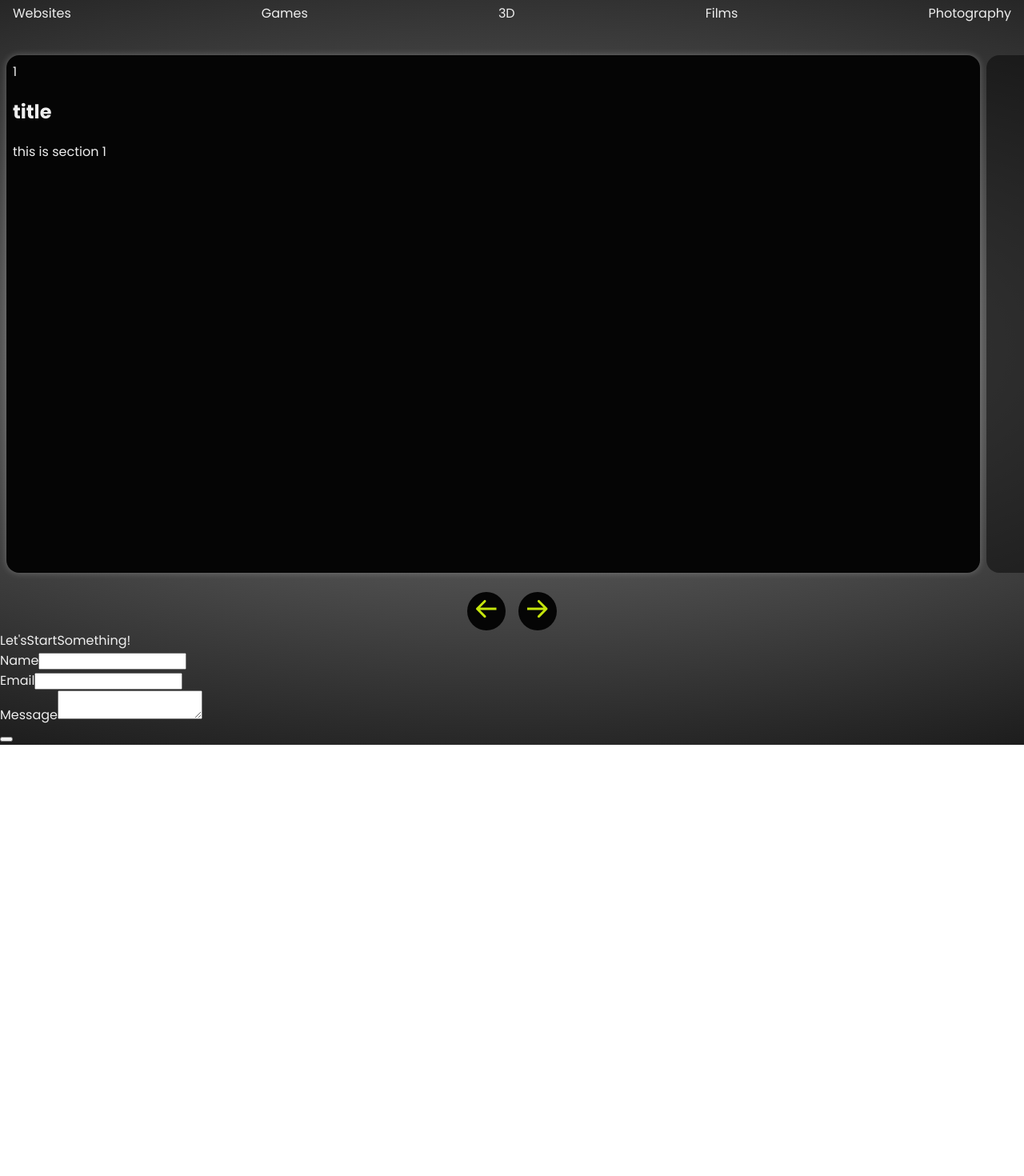
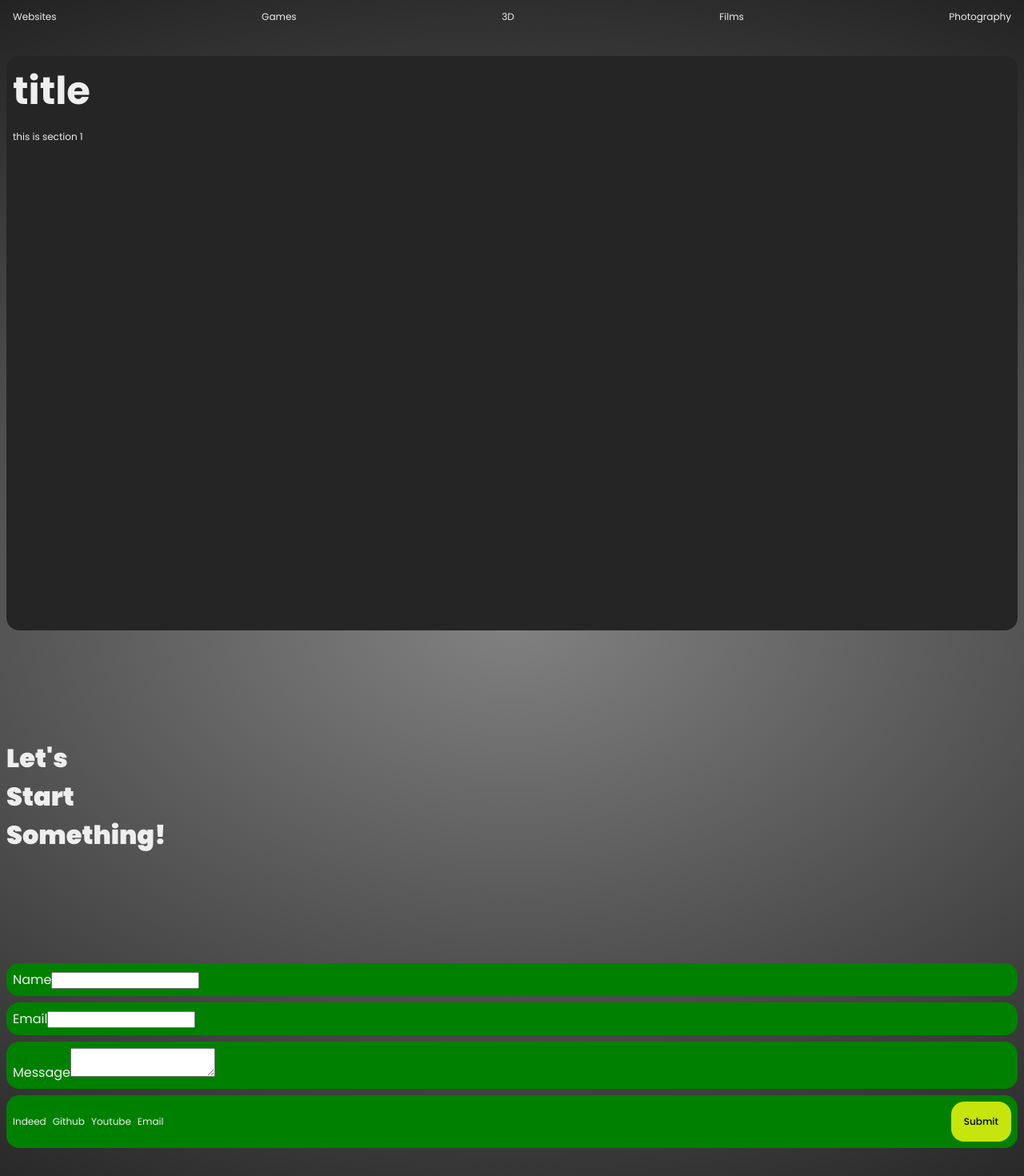
Before and after one commit to Ho0b/portfolio3, a React (Vite) app: page / in a window 1280 px wide. Shown: the part 60-1530 px from the top of the page at 80% size. Before the commit the page ends 991 px from the top, so only its background shows below. Built offline with nearby package versions, Linux system fonts and the light colour scheme; a web font is replaced by a local one.

Commit message:
updated contact

```diff
--- a/src/App.css
+++ b/src/App.css
@@ -2,6 +2,12 @@
     --font1: "Inter", sans-serif;
     --font2: "Poppins", sans-serif;
     --font3: "Ovo", serif;
+
+    --fsize_small: 6px;
+    --fsize_medium: 12px;
+    --fsize_big: 24px;
+    --fsize_huge: 32px;
+    --fsize_chungus: 48px;
 
     --primary: #020202;
     --secondary: #EEEEEE;
@@ -40,16 +46,22 @@ h2{
 header{
     display: flex;
     flex-direction: row;
-    justify-content: space-evenly;
+    justify-content: space-between;
     align-items: center;
 
     position: sticky;
     top: 0;
 
-    height: 48px;
+    height: 24px;
+
+    z-index: 100;
+
+    padding: 16px;
+
 
     & a{
         height: fit-content;
+        font-size: var(--fsize_medium);
     }
 }
 
@@ -106,85 +118,123 @@ footer{
 
         & li{
             text-decoration: none;
+
+            font-size: var(--fsize_medium);
         }
     }
 
     & #projectsDisplay{
         gap: 8px;
         overflow-x: hidden;
-        overflow-y: hidden;
+        overflow-y: scroll;
         scrollbar-width: none;
+
+        display: flex;
+        flex-direction: column;
 
         padding: 8px;
 
         scroll-behavior: smooth;
-        scroll-snap-type: inline;
-        scroll-snap-align: center;
-
-        & #active{
-            filter: opacity(1);
-            color: var(--secondary);
-            box-shadow: 0 0px 8px rgba(255,255,255, .25);
-        }
 
         & .projectCard{
             aspect-ratio: 16/9;
             min-width: 95%;
             max-height: 768px;
-            background-color: var(--unfocused);
+            background-color: var(--focused);
             border-radius: 16px;
             padding: 8px;
-            color: var(--unfocused);
-
-            filter: opacity(.5);
+            color: var(--secondary);
 
             transition: filter .5s, color .5s ease-in-out;
+
+            & h1{
+                font-size: var(--fsize_chungus);
+                margin: 0;
+            }
+            & p{
+                font-size: var(--fsize_medium);
+            }
         }
     }
 
-    & #projectScroller{
-        width: fit-content;
-        margin-inline: auto;
-
-        & button{
-            margin-inline: 8px;
-            border: none;
-            border-radius: 50%;
-            padding: 0;
-
-            width: 48px;
-            height: 48px;
-
-            background-color: var(--unfocused);
-
-            transition: background-color .25s ease-in-out;
-
-            &:hover{
-                background-color: var(--focused);
-
-                & #scrollSvg{
-                    fill:var(--secondary)
-                }
-            }
-
-            &:active{
-                background-color: var(--focused);
-
-                & #scrollSvg{
-                    fill:var(--secondary)
-                }
-            }
-
-            & #scrollSvg{
-                fill: var(--accent);
-            }
-        }
-    }
 }
 
 
 #contact{
 
+    height: 100vh;
+
+    display: flex;
+    flex-direction: column;
+
+    & #contact_cta{
+        height: 50%;
+
+        display: flex;
+        flex-direction: column;
+        align-items: start;
+        justify-content: center;
+        padding: 8px;
+
+        & span{
+            font-size: var(--fsize_huge);
+            font-weight: 1000;
+        }
+
+    }
+
+    & #formContainer{
+        height: 50%;
+        padding: 8px;
+
+        & form{
+
+            display: flex;
+            flex-direction: column;
+            gap: 8px;
+
+            & .form_group{
+                background-color: green;
+                padding: 8px;
+                border-radius: 16px;
+            }
+
+            & #buttonContainer{
+                width: 50%;
+
+                display: flex;
+                flex-direction: row;
+                justify-content: end;
+
+                & button{
+                    font-family: var(--font2);
+                    font-size: var(--fsize_medium);
+                    font-weight: 500;
+                    color: var(--primary);
+
+                    padding: 16px;
+                    border: 0px solid transparent;
+                    border-radius: 16px;
+                    background-color: var(--accent);
+                }
+            }
+
+
+            & #form_socials{
+                width: 50%;
+                list-style: none;
+                padding: 0;
+                display: flex;
+                flex-direction: row;
+                gap: 8px;
+
+                & li{
+                    font-size: var(--fsize_medium);
+                }
+            }
+        }
+
+    }
 }
 
 
--- a/src/App.jsx
+++ b/src/App.jsx
@@ -28,6 +28,9 @@ function App() {
       <Showcase/>
 
       <Contact/>
+
+
+
     </>
   );
 }
--- a/src/components/motion_variants.jsx
+++ b/src/components/motion_variants.jsx
@@ -28,11 +28,14 @@ export const item_variants = {
 export const item_fadeIn_1s = {
     hide:{
         opacity: 0,
-        x: 32
+        y: 32
     },
     show:{
         opacity: 1,
-        x: 0
+        y: 0,
+        transition:{
+            duration: 3
+        }
     }
 }
 
@@ -43,6 +46,9 @@ export const item_popIn_1s = {
     },
     show:{
         opacity: 1,
-        scale: 1
+        scale: 1,
+        transition:{
+            duration: 1
+        }
     }
 }
--- a/src/pageComponents/contact.jsx
+++ b/src/pageComponents/contact.jsx
@@ -9,7 +9,7 @@ export default function Contact(){
     return(
         <motion.section id="contact">
 
-            <motion.div>
+            <motion.div id="contact_cta">
                 <span>Let's</span>
                 <span>Start</span>
                 <span>Something!</span>
@@ -17,30 +17,37 @@ export default function Contact(){
 
             <motion.div id="formContainer">
                 <form onSubmit={e=>formHandler(e)}>
-                    <div>
+                    <div className="form_group">
                         <label htmlFor="form_name">
                         Name
                         </label>
                         <input type="text" name="name" id="form_name" autoComplete="off"/>
                     </div>
 
-                    <div>
+                    <div className="form_group">
                         <label htmlFor="form_email">
                         Email
                         </label>
                         <input type="email" name="email" id="form_email" autoComplete="off"/>
                     </div>
 
-                    <div>
+                    <div className="form_group">
                         <label htmlFor="form_message">
                         Message
                         </label>
                         <textarea type="message" name="message" id="form_message" autoComplete="off"></textarea>
                     </div>
 
-                    <div>
-                        <div id="socials"></div>
-                        <button type="submit"></button>
+                    <div className="form_group flex_row">
+                        <ul id="form_socials">
+                            <li>Indeed</li>
+                            <li>Github</li>
+                            <li>Youtube</li>
+                            <li>Email</li>
+                        </ul>
+                        <div id="buttonContainer">
+                        <button type="submit">Submit</button>
+                        </div>
                     </div>
 
                 </form>
--- a/src/pageComponents/showcase.jsx
+++ b/src/pageComponents/showcase.jsx
@@ -11,30 +11,6 @@ export default function Showcase() {
   let listLength = useRef()
 
   const projectTypes = ["Websites", "Games", "3D", "Films", "Photography"]
-
-  useEffect(() => {
-    listLength.current = projectList.current.children.length
-    projectList.current.children.active.scrollIntoView()
-  }, [])
-
-  function cardLeft() {
-    if (activeCard <= 0) {
-      setActiveCard(listLength.current)
-      return
-    }
-    setActiveCard(activeCard--)
-    projectList.current.children.active.scrollIntoView()
-
-    console.log(activeCard)
-  }
-  function cardRight() {
-    if (activeCard >= listLength.current) {
-      setActiveCard(0)
-    }
-    setActiveCard(activeCard++)
-    projectList.current.children.active.scrollIntoView()
-    console.log(activeCard)
-  }
 
   return (
     <motion.section
@@ -57,7 +33,6 @@ export default function Showcase() {
 
       <motion.div
         id="projectsDisplay"
-        className="flex_row"
         ref={projectList}
         variants={container_variants}
         initial="hide"
@@ -72,7 +47,6 @@ export default function Showcase() {
               id={index == activeCard ? "active" : ""}
               variants={item_fadeIn_1s}
             >
-              {index + 1}
               <motion.h1 variants={item_variants} >title</motion.h1>
               <motion.p variants={item_variants} >this is section {index + 1}</motion.p>
             </motion.div>
@@ -81,11 +55,6 @@ export default function Showcase() {
         }
       </motion.div>
 
-      <motion.div id="projectScroller">
-        <motion.button id="backScroll" aria-label="scroll back" onClick={cardLeft} >{leftArrow}</motion.button>
-        <motion.button id="nextScroll" aria-label="scroll next" onClick={cardRight} >{rightArrow}</motion.button>
-      </motion.div>
-
     </motion.section>
   )
 }
```
